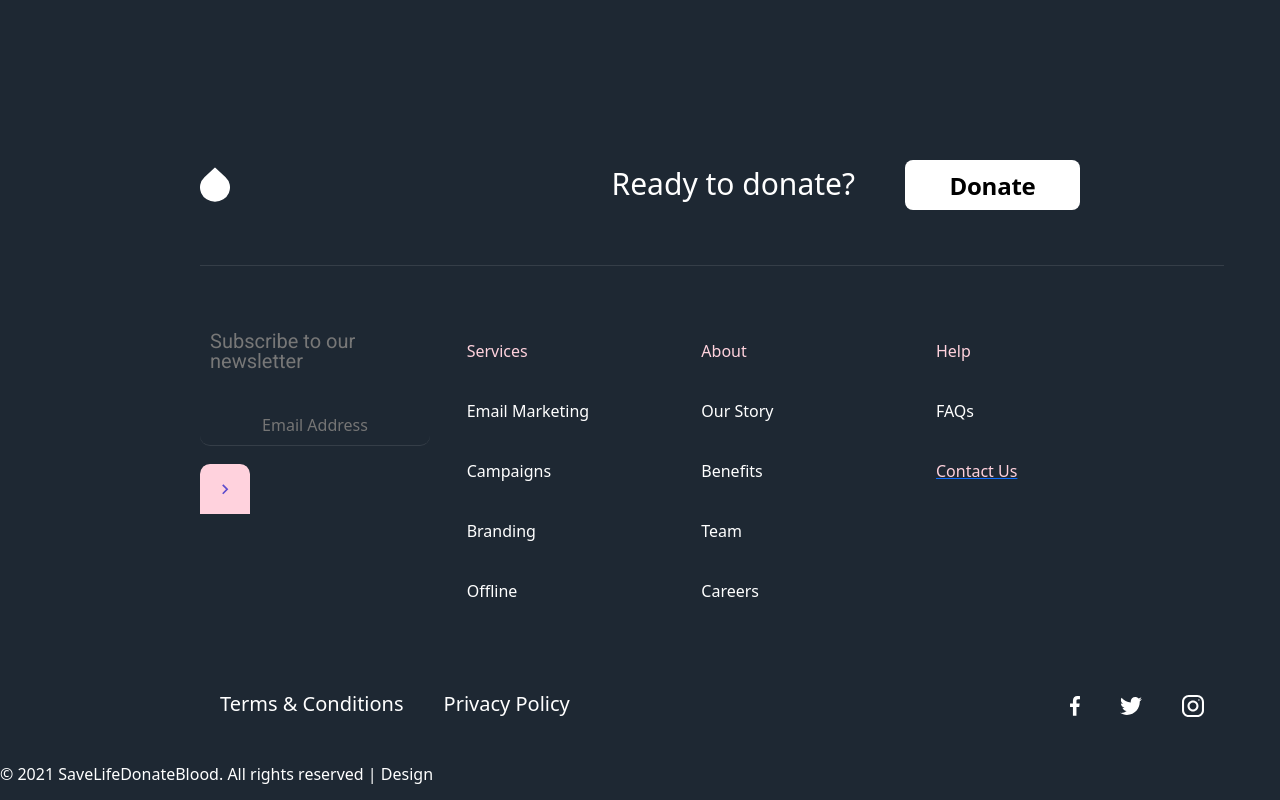
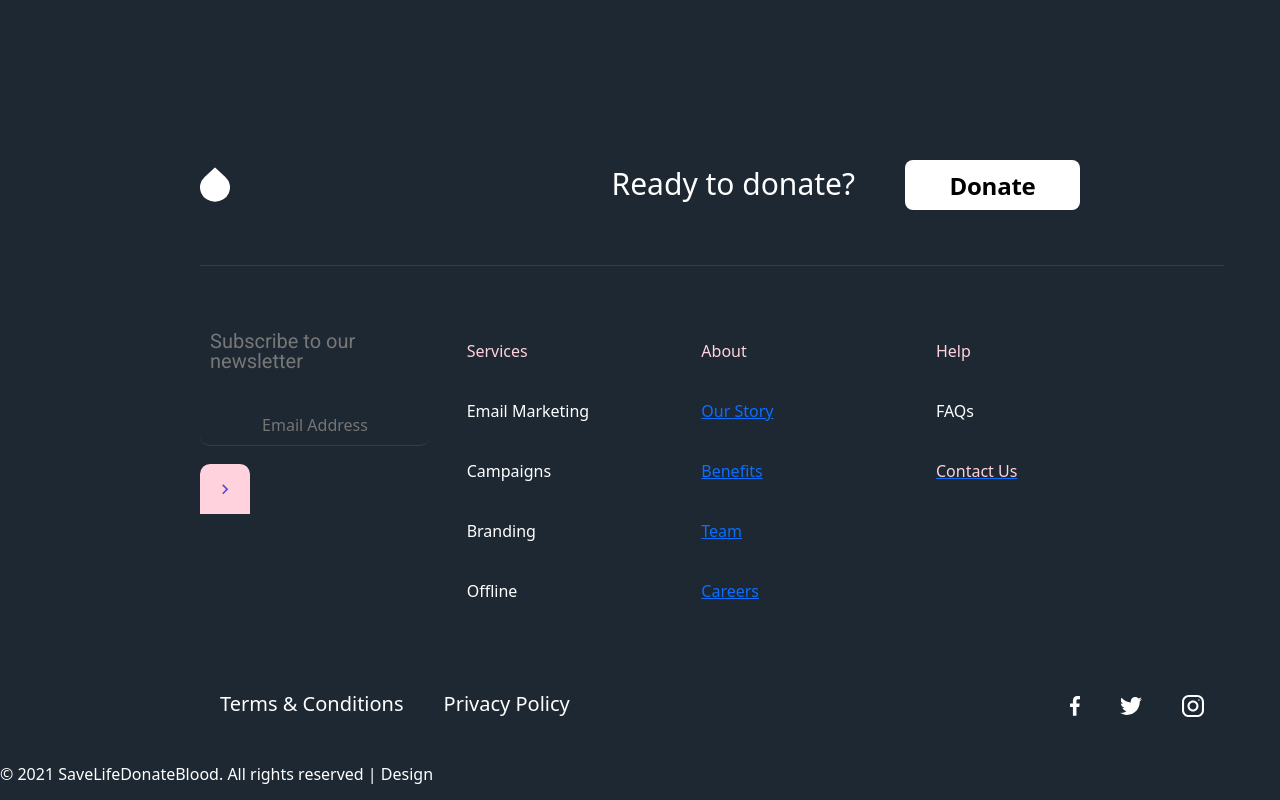
Before and after one commit to ARIHECTED/Hemocare, a React (Create React App) app in the folder frontend/: page / in a window 1280 px wide. Shown: the part 3345-4145 px from the top of the page. Built offline with nearby package versions, Linux system fonts and the light colour scheme.

Commit message:
about links connected

```diff
--- a/frontend/src/Components/AboutUs.js
+++ b/frontend/src/Components/AboutUs.js
@@ -25,7 +25,7 @@ function AboutUs(){
 
                 <div className="row">
 
-                    <div className="about-col">
+                    <div className="about-col" id="our-story">
                         <div className="image">
                             <img src={drop} alt="" />
                         </div>
@@ -36,7 +36,7 @@ function AboutUs(){
                     </div>
 
 
-                    <div className="about-col">
+                    <div className="about-col" id="benefits">
                         <div className="image">
                             <img src={innovation} alt=""/>
                         </div>
@@ -48,7 +48,7 @@ function AboutUs(){
                     </div>
 
 
-                    <div className="about-col">
+                    <div className="about-col" id="team">
                         <div className="image">
                             <img src={netwotk} alt=""/>
                         </div>
@@ -59,7 +59,7 @@ function AboutUs(){
                     </div>
 
 
-                    <div className="about-col">
+                    <div className="about-col" id="careers">
                         <div className="image">
                             <img src={save} alt=""/>
                         </div>
--- a/frontend/src/Components/Home.js
+++ b/frontend/src/Components/Home.js
@@ -23,6 +23,14 @@ import { Link } from 'react-router-dom';
 //   };
 
 function Home() {
+
+  const scrollToElement = (id) => {
+    const element = document.getElementById(id);
+    if (element) {
+      element.scrollIntoView({ behavior: 'smooth' });
+    }
+  }
+
   return (
     <div>
       <Navbar />
@@ -131,10 +139,10 @@ function Home() {
             <div id='about'>
               <ul>
                 <li>About</li>
-                <li>Our Story</li>
-                <li>Benefits</li>
-                <li>Team</li>
-                <li>Careers</li>
+                <li><Link to="/AboutUs#our-story" onClick={() => scrollToElement('our-story')}>Our Story</Link></li>
+                <li><Link to="/AboutUs#benefits" onClick={() => scrollToElement('benefits')}>Benefits</Link></li>
+                <li><Link to="/AboutUs#team" onClick={() => scrollToElement('team')}>Team</Link></li>
+                <li><Link to="/AboutUs#careers" onClick={() => scrollToElement('careers')}>Careers</Link></li>
               </ul>
             </div>
             <div id='help'>
```
